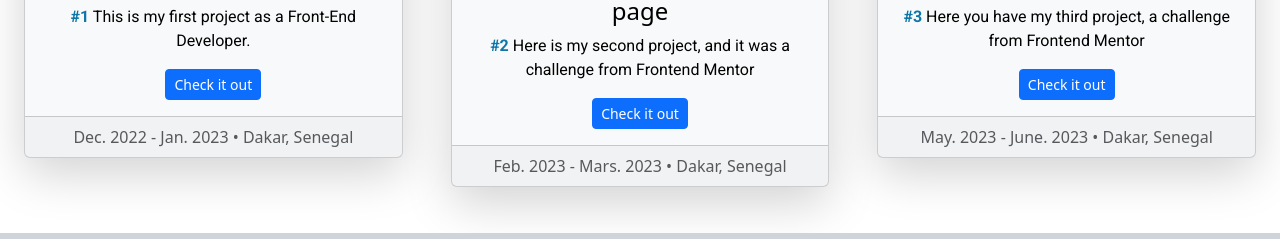
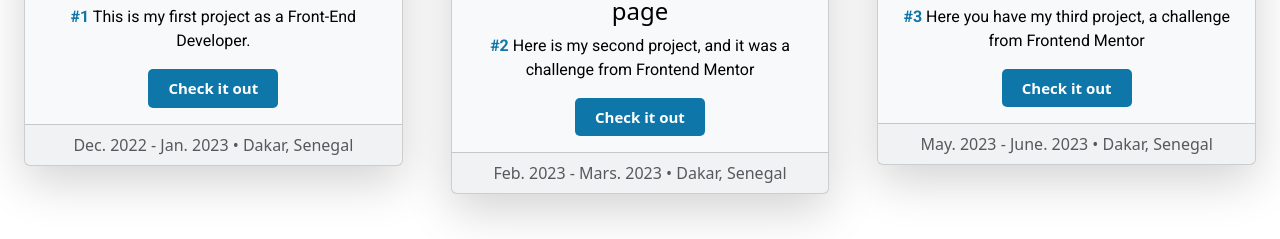
Before and after one commit to id-dev3/id-dev3.github.io, a plain HTML site: page index.html in a window 1280 px wide. Shown: the part 2489-2728 px from the top of the page. Drawn offline with nearby package versions, Linux system fonts and the light colour scheme.

Commit message:
Changing the project's button section

```diff
--- a/index.html
+++ b/index.html
@@ -203,7 +203,10 @@
               <div class="card-body">
                 <h4 class="card-title">Portfolio Project</h4>
                 <p class="card-text"> <span class="project-tag">#1</span> This is my first project as a Front-End Developer.</p>
-                <a class="btn btn-primary btn-sm" href="#" role="button">Check it out</a>
+                <!-- <a class="btn btn-primary btn-sm" href="#" role="button">Check it out</a> -->
+                <div class="btn-box">
+                  <a href="#" class="theme-btn">Check it out</a>
+                </div>
               </div>
               <div class="card-footer text-muted">
                 Dec. 2022 - Jan. 2023 • Dakar, Senegal
@@ -216,7 +219,10 @@
               <div class="card-body">
                 <h4 class="card-title">Skilled e-learning landing page</h4>
                 <p class="card-text"> <span class="project-tag">#2</span> Here is my second project, and it was a challenge from Frontend Mentor</p>
-                <a class="btn btn-primary btn-sm" href="https://blackfury117.github.io/Skilled-e-learning-landing-page/" role="button">Check it out</a>
+                <!-- <a class="btn btn-primary btn-sm" href="" role="button">Check it out</a> -->
+                <div class="btn-box">
+                  <a href="https://blackfury117.github.io/Skilled-e-learning-landing-page/" class="theme-btn">Check it out</a>
+                </div>
               </div>
               <div class="card-footer text-muted">
                 Feb. 2023 - Mars. 2023 • Dakar, Senegal
@@ -229,7 +235,10 @@
               <div class="card-body">
                 <h4 class="card-title">Fylo landing page</h4>
                 <p class="card-text"> <span class="project-tag">#3</span> Here you have my third project, a challenge from Frontend Mentor</p>
-                <a class="btn btn-primary btn-sm" href="https://blackfury117.github.io/Fylo-landing-page-with-two-column-layout/" role="button">Check it out</a>
+                <!-- <a class="btn btn-primary btn-sm" href="" role="button">Check it out</a> -->
+                <div class="btn-box">
+                  <a href="https://blackfury117.github.io/Fylo-landing-page-with-two-column-layout/" class="theme-btn">Check it out</a>
+                </div>
               </div>
               <div class="card-footer text-muted">
                 May. 2023 - June. 2023 • Dakar, Senegal
--- a/resources/css/style.css
+++ b/resources/css/style.css
@@ -385,6 +385,25 @@ p.card-text {
   color: #0E76A8;
 }
 
+.theme-btn {
+  background:#0E76A8;
+}
+
+.theme-btn {
+  position: relative;
+  display: inline-block;
+  font-size: 15px;
+  background:#0E76A8;
+  font-weight: bold;
+  text-decoration: none;
+  color:#fff!important;text-align:center;cursor:pointer;border-radius:5px;z-index:1;transition:all 500ms ease}
+
+.theme-btn:before{position:absolute;content:'';background:#333333;width:100%;height:100%;border-radius:5px;z-index:-1;top:0;left:0;right:0;bottom:0;-webkit-transform:scaleX(0);transform:scaleX(0);-webkit-transform-origin:50% 100%;transform-origin:50% 100%;-webkit-transition-property:transform;transition-property:transform;-webkit-transition-duration:.5s;transition-duration:.5s;-webkit-transition-timing-function:ease-out;transition-timing-function:ease-out}
+.theme-btn:hover:before{-webkit-transform:scaleX(1);transform:scaleX(1);-webkit-transition-timing-function:cubic-bezier(.52,1.64,.37,.66);transition-timing-function:cubic-bezier(.52,1.64,.37,.66)}
+
+.theme-btn{padding:8px 20px}
+
+
 /****************** FOOTER SECTION ******************/
 
 a.btn.text-white.btn-floating.m-1.facebook {
```
